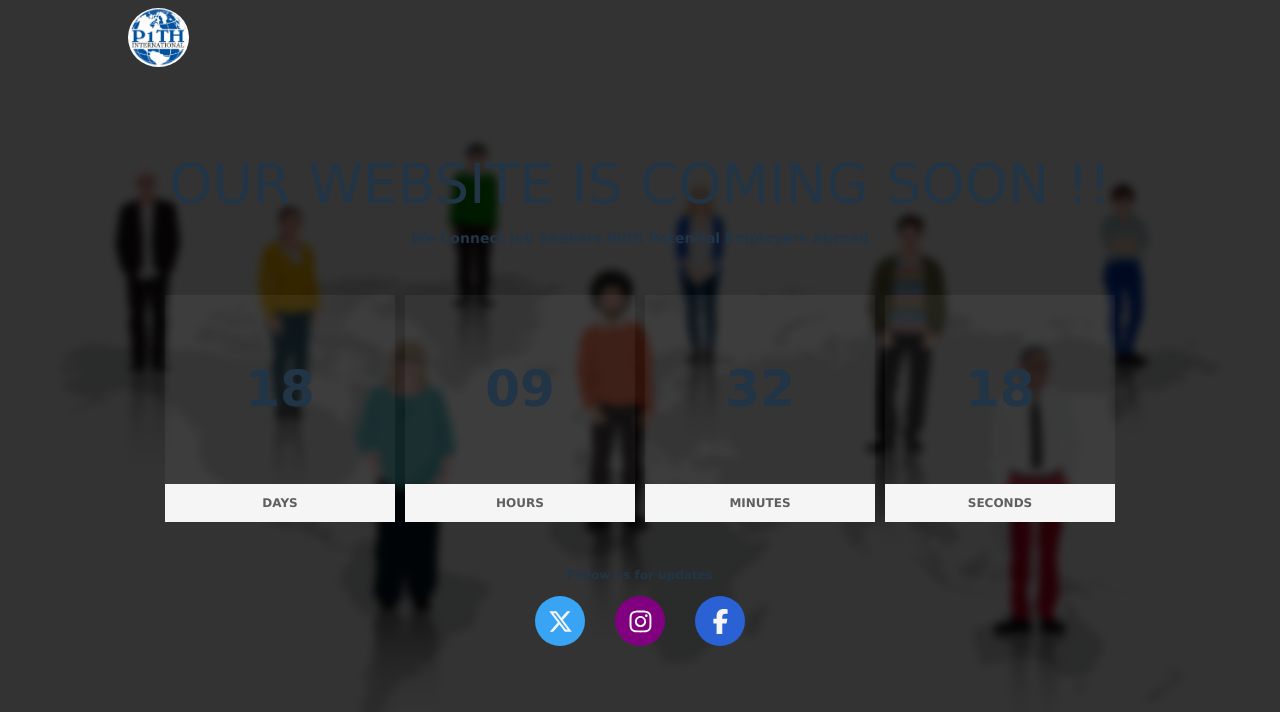
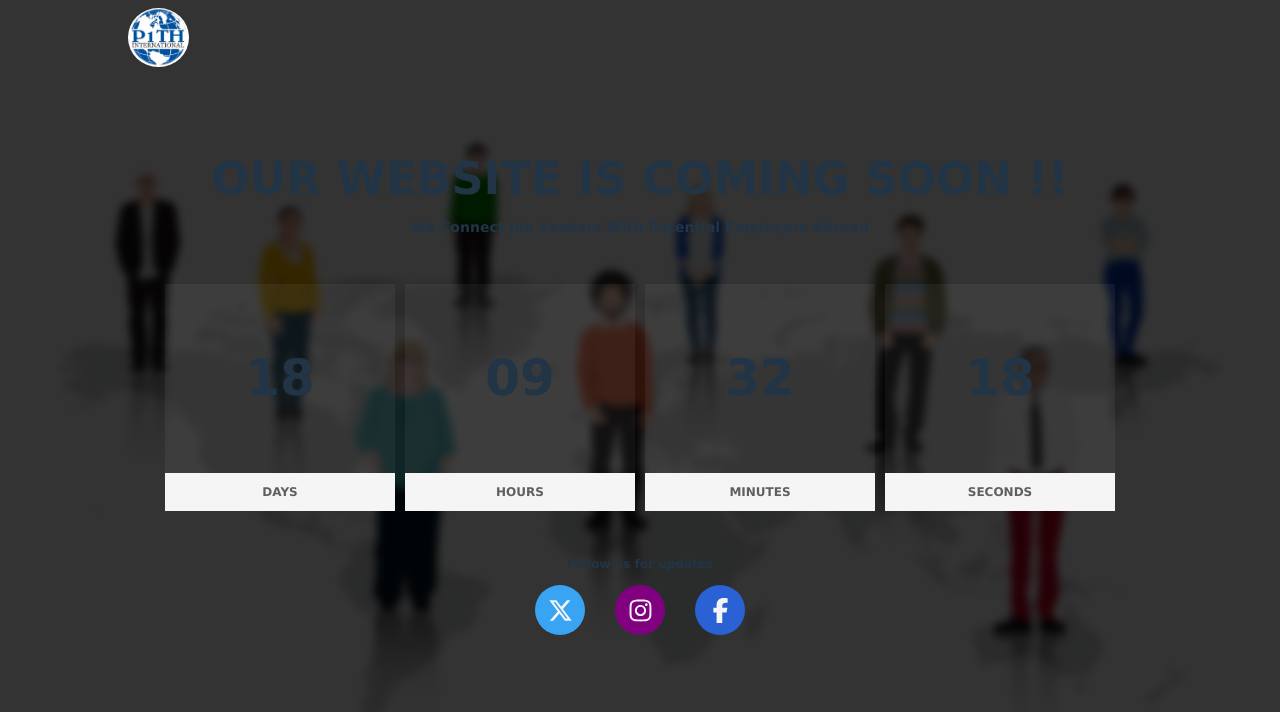
Before and after one commit to 1wes/pithone-international, a React (Vite) app: page / in a window 1280 px wide. Shown: the top 712 px of the page. Built offline with nearby package versions, Linux system fonts and the light colour scheme.

Commit message:
style(counter): bolden punchline

```diff
--- a/src/components/counter.css
+++ b/src/components/counter.css
@@ -34,9 +34,9 @@
 }
 
 .punchline{
-    font-size: 55px;
+    font-size: 45px;
     margin: 80px 0 0 0;
-    font-weight: 400;
+    font-weight: 600;
 }
 
 .tagline{
```
